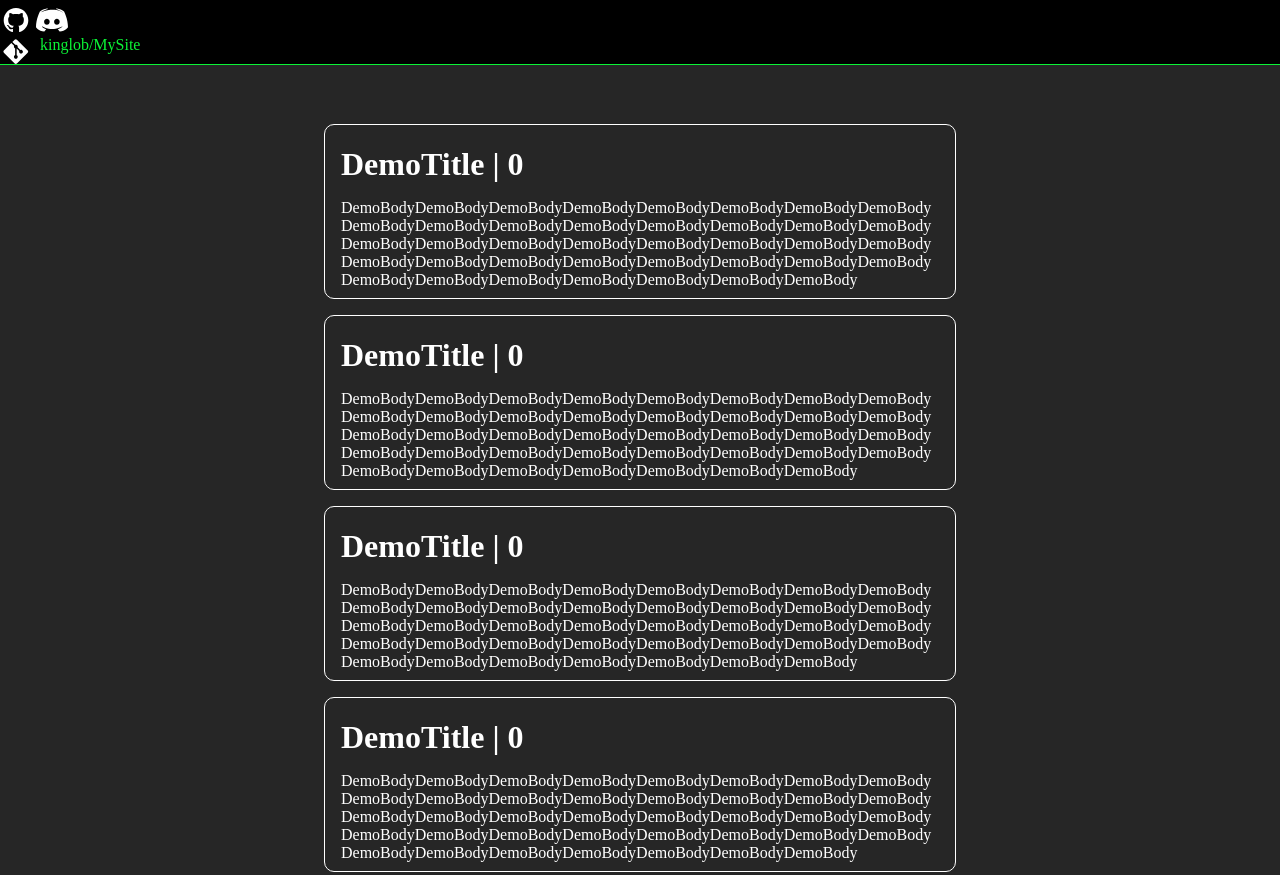
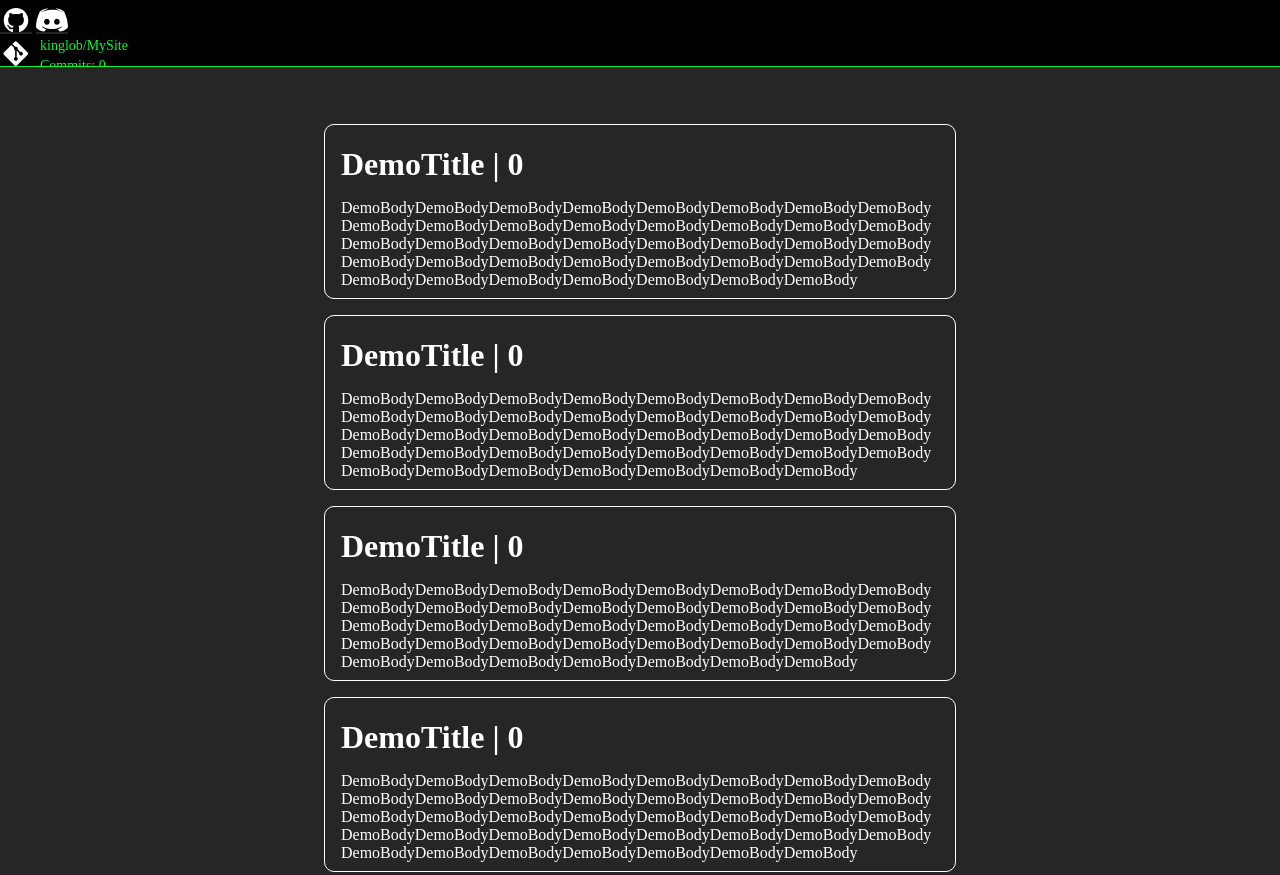
Before and after one commit to kinglob/MySite, a plain HTML site: page src/blog.html in a window 1280 px wide. Shown: the top 875 px of the page. Drawn offline with Linux system fonts and the light colour scheme; no server answers.

Commit message:
commit thingie
Signed-off-by: kinglob <der1010101013@gmail.com>

```diff
--- a/src/blog.html
+++ b/src/blog.html
@@ -16,7 +16,9 @@
 			</div>
 			<div class="gitview" id="gitview">
 				<a href="https://github.com/kinglob/MySite" target="_blank"><img src="assets/git-tree-white.svg"></a>
-				<p><a href="https://github.com/kinglob/MySite" target="_blank">kinglob/MySite</a></p>
+				<div class="gitview_data" id="gitview_data">
+					<p><a href="https://github.com/kinglob/MySite" target="_blank">kinglob/MySite</a></p>
+				</div>
 			</div>
 			<div class="pages_list">
 				<ol>
--- a/src/scripts/client.js
+++ b/src/scripts/client.js
@@ -26,14 +26,12 @@ async function GetCommitCount() {
 }
 
 function UpdateGitView(commitcount, pullreqcount, currbranch) {
-	/*
-	const gitview_list = document.getElementById("gitview_list");
+	const gitview = document.getElementById("gitview_data");
 
 	const commit_label = document.createElement("p");
-	commit_label.textContent = `Commits: {commitcount}`;
+	commit_label.textContent = `Commits: ${commitcount}`;
 
-	gitview_list.appendChild(commit_label);
-	*/
+	gitview.appendChild(commit_label);
 }
 
 GetCommitCount().then(commitcount => {
--- a/src/style.css
+++ b/src/style.css
@@ -27,7 +27,7 @@ a:active {
 	flex-direction: row;
 	flex-wrap: wrap;
 
-	height: 64px;
+	height: 66px;
   width: 100%;
 
   position: fixed;
@@ -55,7 +55,7 @@ a:active {
 .socials_list {
 	flex: 0 0 91%;
 	flex-direction: row;
-	height: 24px;
+	height: 26px;
 	margin-top: 8px;
 	background-color: black;
 }
@@ -122,23 +122,20 @@ a:active {
 	color: white;
 }
 
-.gitview ol {
+.gitview p { background-color: black; margin: 0; margin-left: 8px; margin-top: 4px; font-size: 14px; }
+.gitview img { background-color: black; height: 32px; width: auto; display: block; }
+.gitview a { background-color: black; }
+
+.gitview_data {
 	display: flex;
 	flex-direction: column;
 
+	padding: 0;
 	margin: 0;
-	padding: 0;
-	overflow: hidden;
-	list-style: none;
-	align-items: center;
+
 	background-color: black;
-
-	font-size: 14px;
+	color: #0BF436;
 }
-
-.gitview p { background-color: black; margin: 0; margin-left: 8px; margin-top: 4px; }
-.gitview img { background-color: black; height: 32px; width: auto; display: block; }
-.gitview a { background-color: black; }
 
 .main {
 	color: white;
```
Also changed, not shown: src/home.html (+3 -1 lines), src/portfolio.html (+3 -1 lines), src/projects.html (+3 -1 lines).
